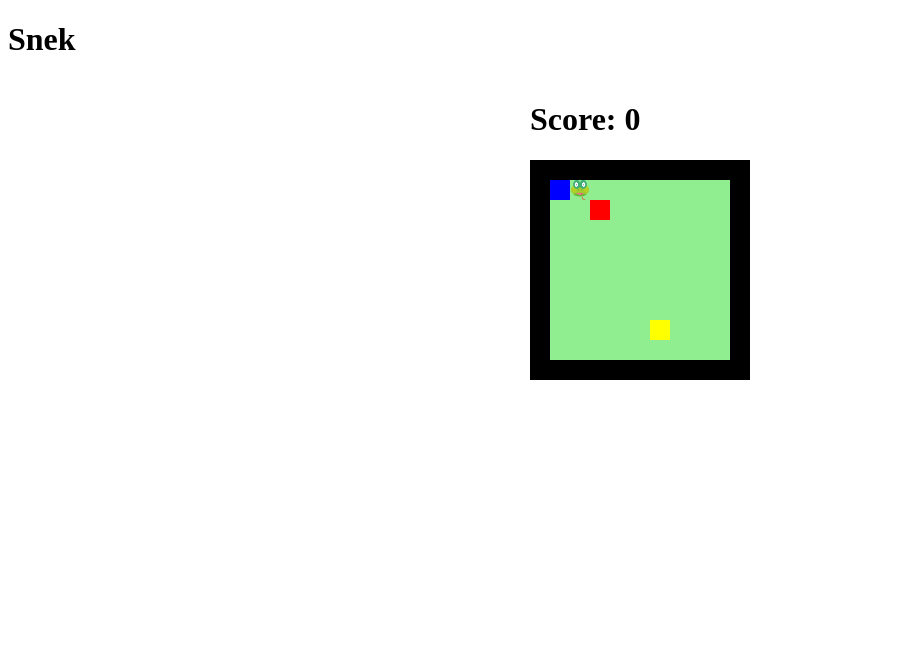
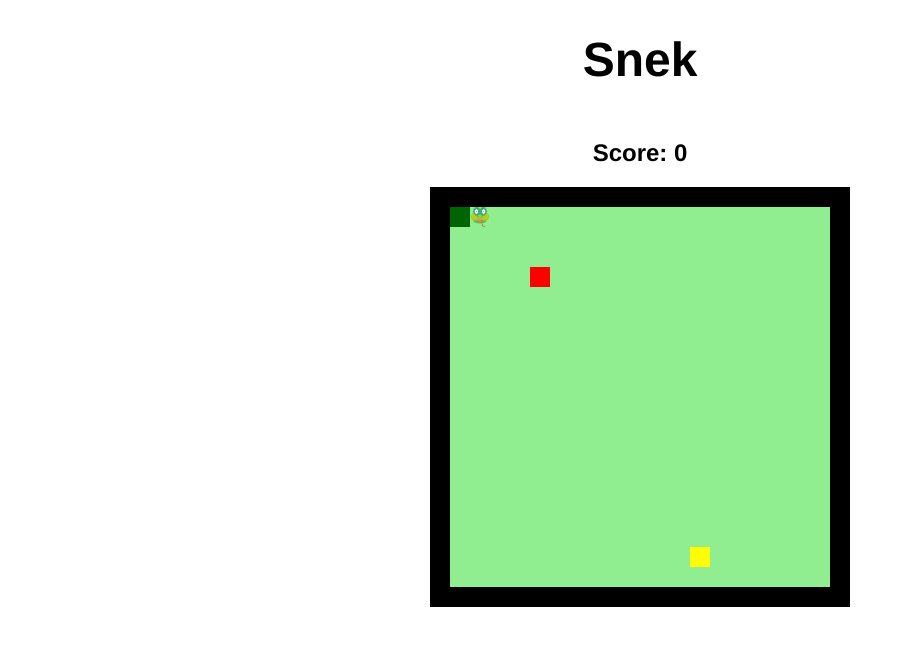
Before and after one commit to CodecoolGlobal/freestyle-javascript-game-javascript-kovacsadam199, a plain HTML site: page index.html in a window 1280 px wide. Shown: the whole page, without its empty margins (0-904 px from the left). Drawn offline with Linux system fonts and the light colour scheme.

Commit message:
fix: format game with css

```diff
--- a/game.js
+++ b/game.js
@@ -4,8 +4,8 @@ let row;
 let col;
 let GAMESPEED = 500, speedChange = 20;
 let PRESSED_LETTER = [];
-const rows = 11;
-const cols = 11;
+const rows = 21;
+const cols = 21;
 let score = 0;
 let invertFood;
 let movement;
@@ -42,7 +42,7 @@ const game = {
             col = snakeBody[j][1];
             for (let i = 0; i < fields.length; i++) {
                 if (fields[i].dataset.row == row & fields[i].dataset.col == col) {
-                    fields[i].style.background = "blue";
+                    fields[i].style.background = "darkgreen";
                     if(fields[i].dataset.row == snakeHead[0] && fields[i].dataset.col == snakeHead[1]){
                         fields[i].style.background = "lightgreen";
                         let eye = document.createElement("img");
@@ -203,7 +203,7 @@ const game = {
         const snakeBodySlice = snakeBody.slice(0, -1);
         for (let i = 0; i < snakeBodySlice.length; i++) {
             if (this.arrayEquals(snakeBodySlice[i], snakeHead)) {
-                gameField.insertAdjacentHTML('beforeend', '<h1 id="crossed">Crossed</h1>');
+                gameField.insertAdjacentHTML('beforeend', '<h1 id="crossed">Game over</h1>');
                 this.gameOver(handler)
             }
         }
@@ -299,7 +299,7 @@ const game = {
         score = 0;
         gameField.insertAdjacentHTML(
             'beforeend',
-            '<h1 class="score">Score: 0</h1>'
+            '<h2 class="score">Score: 0</h2>'
         );
     },
     incScore: function (times) {
--- a/style.css
+++ b/style.css
@@ -1,3 +1,12 @@
+h1, h2{
+    display:flex;
+    justify-content: center;
+    font-family: Helvetica;
+}
+
+h1{
+    font-size: xxx-large;
+}
 
 .game-field {
     margin: 0 auto;
```
